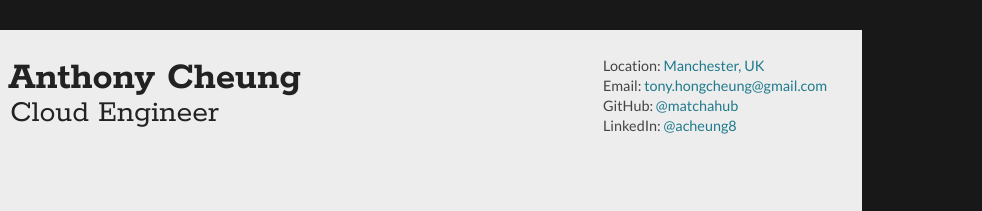
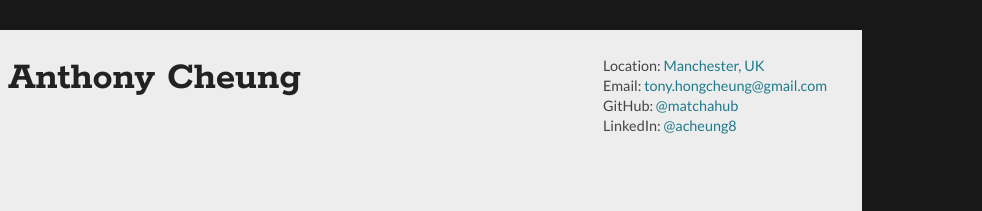
Before and after one commit to Matchahub/Cloud_Resume_Challenge, a website: page index.html in a window 1280 px wide. Shown: the top 211 px of the page, 298-1280 px from the left. Drawn offline with Linux system fonts and the light colour scheme; no server answers.

Commit message:
Updated index.html

```diff
--- a/index.html
+++ b/index.html
@@ -19,7 +19,6 @@
 
       <div id="intro">
         <h1>Anthony Cheung</h1>
-        <h2>Cloud Engineer</h2>
         <p id="count"></p>
       </div>
 
```
